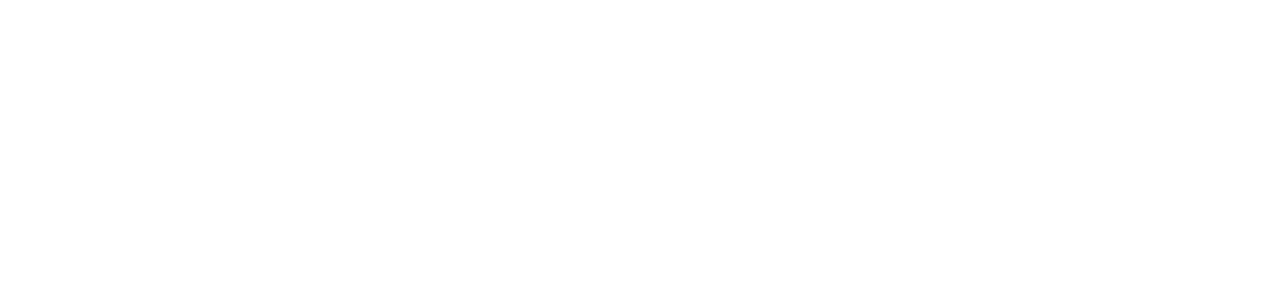
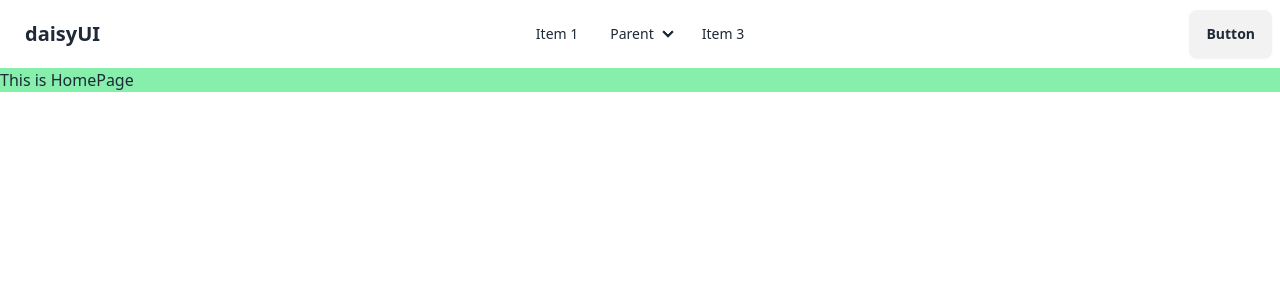
Before and after one commit to siraajul/TechVite, a React (Vite) app: page / in a window 1280 px wide. Shown: the top 300 px of the page. Built offline with nearby package versions, Linux system fonts and the light colour scheme.

Commit message:
Wrap with Layout

```diff
--- a/src/Pages/HomePage.jsx
+++ b/src/Pages/HomePage.jsx
@@ -1,5 +1,11 @@
+import LayOut from "../Layout/Layout";
+
 const HomePage = () => {
-  return <div></div>;
+  return (
+    <LayOut>
+      <h1 className="bg-green-300">This is HomePage</h1>
+    </LayOut>
+  );
 };
 
 export default HomePage;
```
